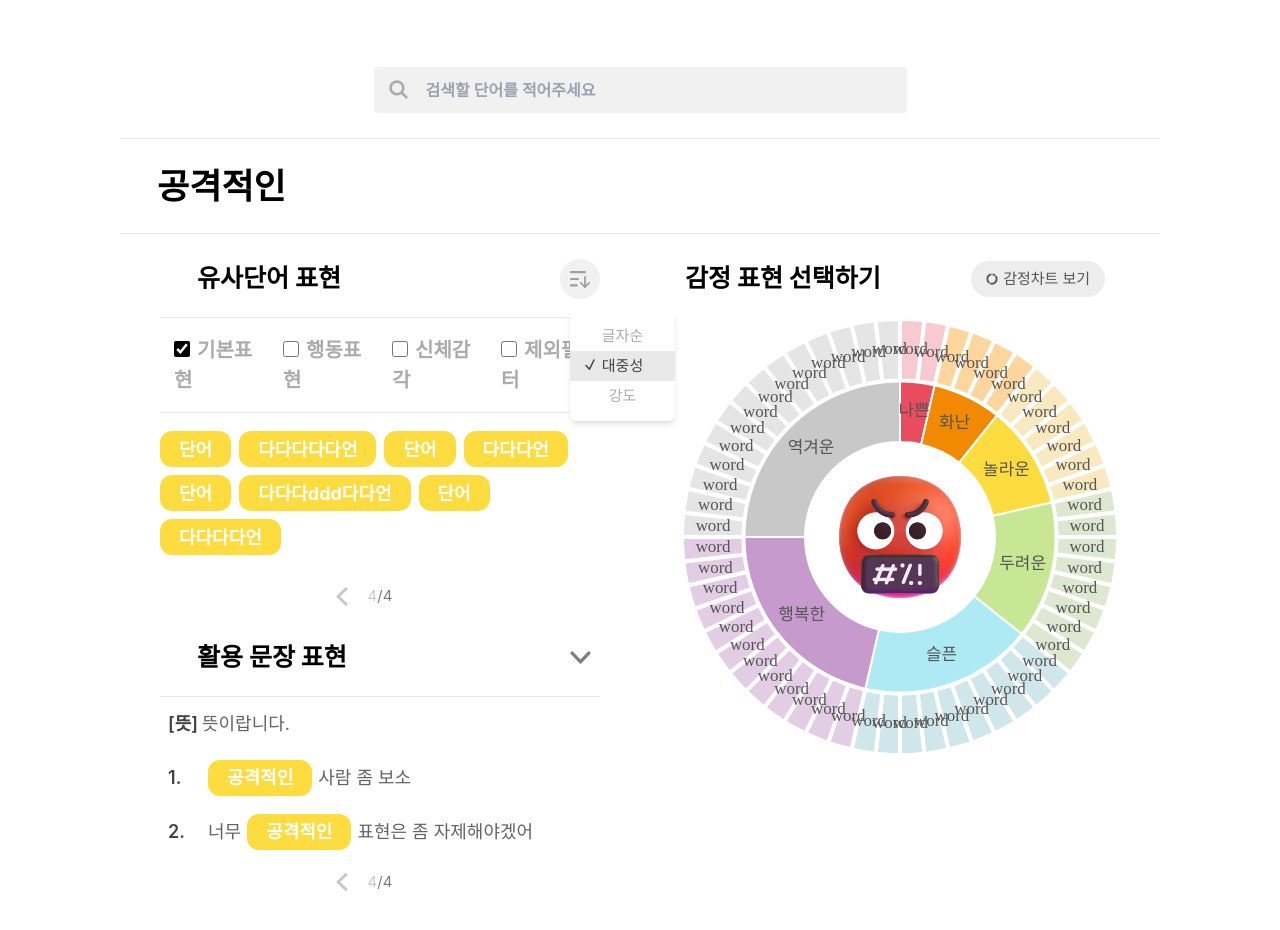
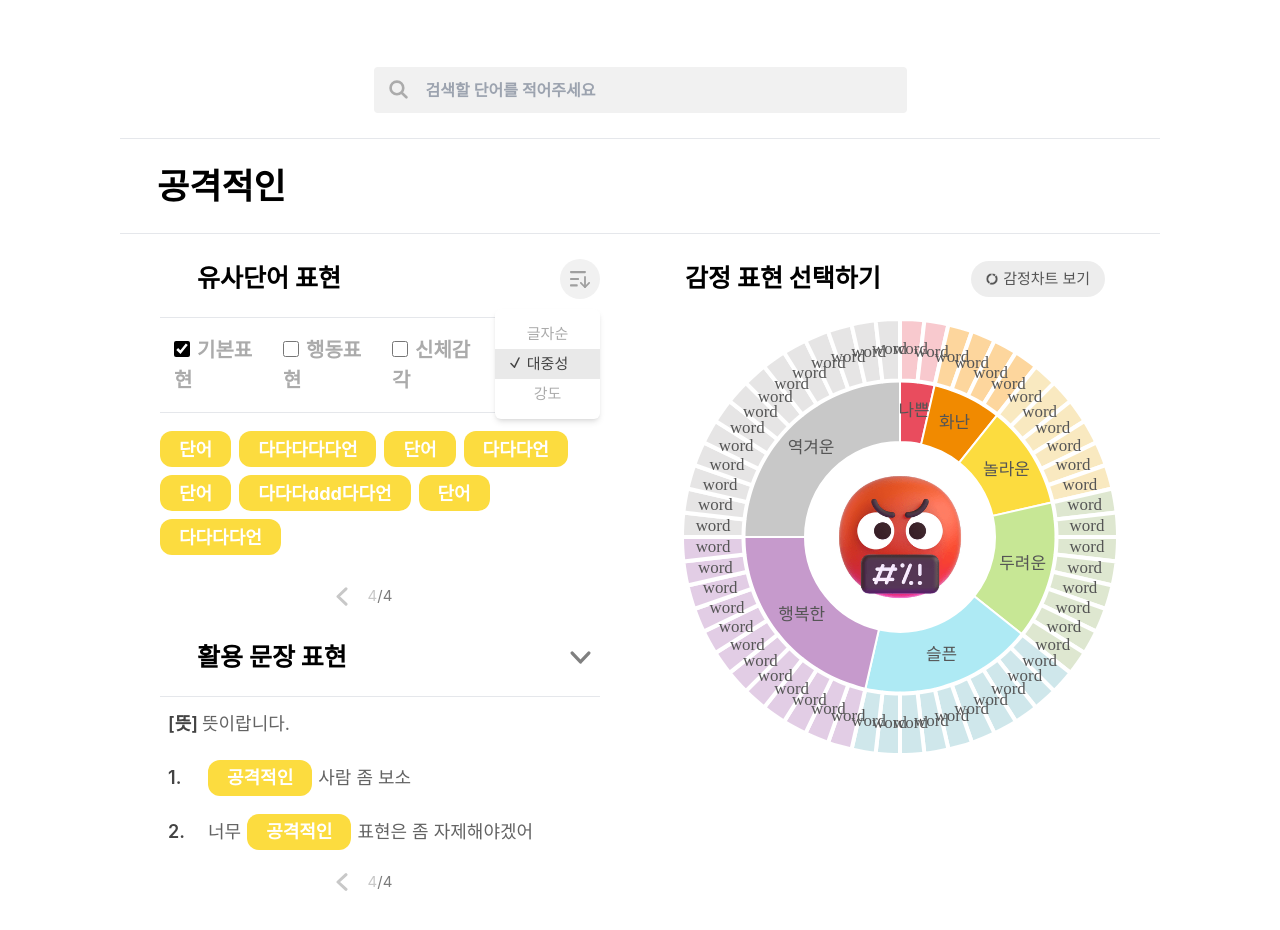
Before and after one commit to jun3047/word_dic, a React (Create React App) app in the folder word-dic-web/: page / in a window 1280 px wide. Both pictures are taken after a click on the element 580 px from the left and 279 px from the top of the page. Shown: the top 930 px of the page. Built offline with nearby package versions, Linux system fonts and the light colour scheme.

Commit message:
fix(popup): relative 기준 변경

```diff
--- a/word-dic-web/src/components/PopUp.jsx
+++ b/word-dic-web/src/components/PopUp.jsx
@@ -1,7 +1,7 @@
 const PopUp = ({on, nowAlign, setNowAlign}) => {
 
     return (
-      <div className={`absolute flex flex-col m-0 bg-white rounded-md shadow-md top-70r left-450r w-105r py-10r ${on || 'hidden'}`}>
+      <div className={`absolute flex flex-col m-0 bg-white rounded-md shadow-md top-50r right-0r w-105r py-10r ${on || 'hidden'}`}>
         {
           ['글자순', '대중성', '강도'].map((text, i) =>{
 
--- a/word-dic-web/src/components/유사단어표현.jsx
+++ b/word-dic-web/src/components/유사단어표현.jsx
@@ -13,17 +13,17 @@ const 유사단어표현 = (
     }) => {
 
     return (
-        <main className="relative flex flex-col items-center justify-center w-full h-full px-40r">
+        <main className="flex flex-col items-center justify-center w-full h-full px-40r">
             <header className="flex items-center justify-between w-full py-11r h-76r">
                 <h2 className="font-bold ml-37r headline-2">유사단어 표현</h2>
-                <div onClick={changePopup} className={`flex items-center justify-center w-40r h-40r rounded-full ${onPopup && 'bg-[#F1F1F1]'}`}>
+                <div onClick={changePopup} className={`flex relative items-center justify-center w-40r h-40r rounded-full ${onPopup && 'bg-[#F1F1F1]'}`}>
                     <img className="w-20r h-17r" src="/svg/alignIcon.svg" alt="alignIcon"/>
+                    <PopUp
+                        nowAlign={nowAlign}
+                        setNowAlign={setNowAlign}
+                        on={onPopup}
+                    />
                 </div>
-                <PopUp
-                    nowAlign={nowAlign}
-                    setNowAlign={setNowAlign}
-                    on={onPopup}
-                />
             </header>
             <hr className="w-full h-1r bg-[#E5E5E5]"/>
             <fieldset className="flex items-start w-full gap-24r my-17r px-14r">
```
